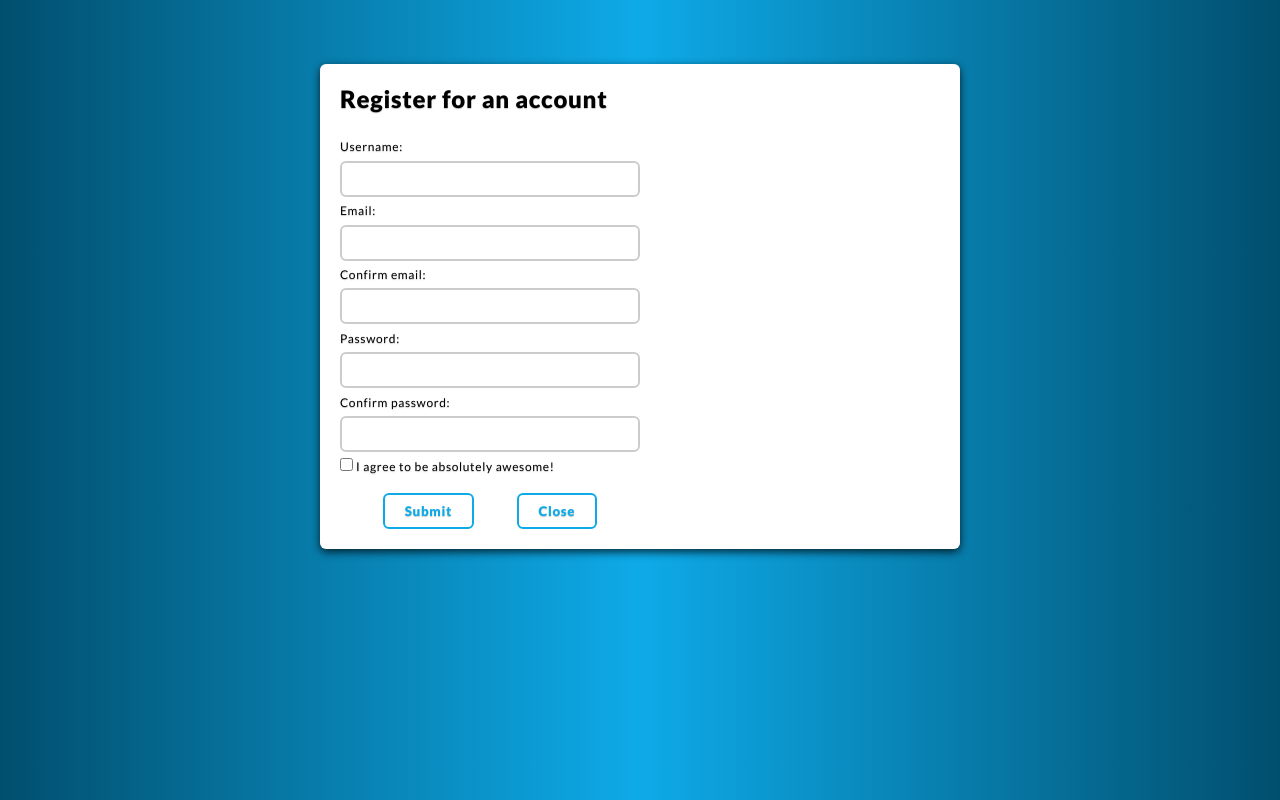
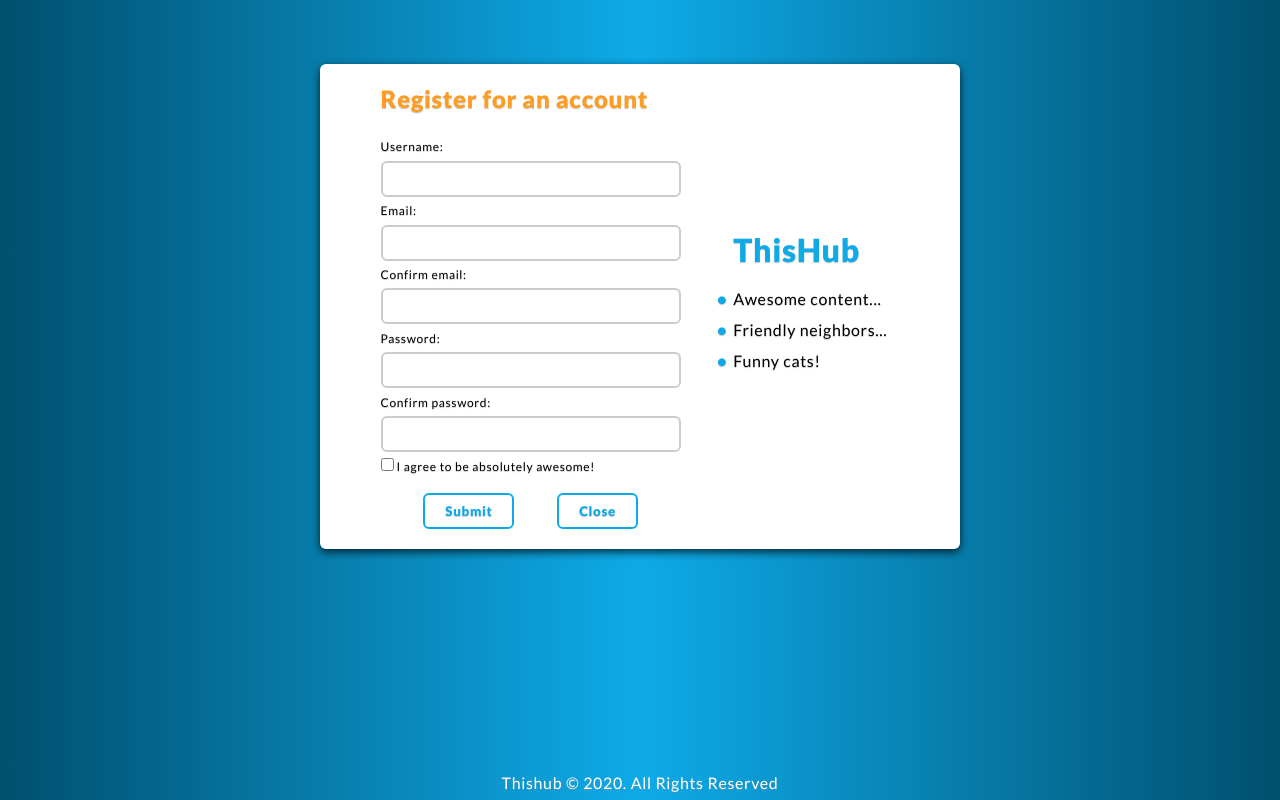
Before and after one commit to bcrowie/ThisHub, a React (Create React App) app in the folder client/: page /register in a window 1280 px wide. Built offline with nearby package versions, Linux system fonts and the light colour scheme.

Commit message:
Added function to truncate post preview

```diff
--- a/client/src/components/Nav/Login/Login.jsx
+++ b/client/src/components/Nav/Login/Login.jsx
@@ -36,7 +36,9 @@ const Login = (props) => {
           <button onClick={props.hideModal}>Close</button>
         </div>
       </form>
-      <Link to="/register">Register for an account!</Link>
+      <Link className="link" to="/register">
+        Register for an account!
+      </Link>
     </div>
   );
 };
--- a/client/src/components/Nav/Nav.jsx
+++ b/client/src/components/Nav/Nav.jsx
@@ -5,7 +5,7 @@ import { UserContext } from "../../App";
 import AccountMenu from "./AccountMenu/AccountMenu";
 import "./Nav.scss";
 
-const Nav = (props) => {
+const Nav = () => {
   const User = useContext(UserContext);
   const { showLogin, setShowLogin } = useContext(LoginContext);
 
@@ -14,7 +14,7 @@ const Nav = (props) => {
       <div id="nav" className="main-nav">
         <div className="nav-buttons">
           <Link id="logo" to="/">
-            Thishub
+            ThisHub
           </Link>
         </div>
         <div className="nav-buttons account">
--- a/client/src/components/Nav/Nav.scss
+++ b/client/src/components/Nav/Nav.scss
@@ -2,23 +2,34 @@
 
 .main-nav {
   @include nav-container;
+  align-items: center;
 
   .nav-buttons {
     margin: $spacing-large;
+
     #logo {
-      @include default-button;
-      color: $background-color;
-      background-color: $primary-color;
+      font-size: 1.5rem;
+      font-weight: 800;
+      color: $primary-color;
+      text-decoration: none;
+      transition: $default-transition;
+
+      &:hover {
+        color: $secondary-color;
+      }
     }
   }
+
   .nav-buttons .account-link {
     @include default-button;
     margin: auto $spacing-xlarge;
   }
+
   .register {
     @include default-button;
     background-color: $primary-color;
     color: $background-color;
+
     &:hover {
       background-color: $background-color;
       border: $thick-border $secondary-color;
--- a/client/src/components/Posts/Post/Post.jsx
+++ b/client/src/components/Posts/Post/Post.jsx
@@ -21,6 +21,16 @@ const Post = ({ key, data, deletePost, like, dislike }) => {
   const togglePostMenu = (e) => {
     e.stopPropagation();
     setShowMenu((showMenu) => !showMenu);
+  };
+
+  const truncateTitle = (content) => {
+    console.log(content.length);
+    if (content.length > 300) {
+      console.log(content.substring(0, 200));
+      return content.substring(0, 300).concat("...");
+    } else {
+      return content;
+    }
   };
 
   return (
@@ -48,7 +58,7 @@ const Post = ({ key, data, deletePost, like, dislike }) => {
         <Link to={`/posts/${data.id}`} className="post-title">
           {data.Title}
         </Link>
-        <pre className="post-preview">{data.Body}</pre>
+        <p className="post-preview">{truncateTitle(data.Body)}</p>
         <div className="post-links">
           <Link to={`/posts/${data.id}`} className="comments">
             Comments
--- a/client/src/components/Posts/Post/Post.scss
+++ b/client/src/components/Posts/Post/Post.scss
@@ -53,6 +53,8 @@
   .post-content {
     padding: $spacing-large;
     max-height: 400px;
+    max-width: 90%;
+    overflow-wrap: break-word;
 
     .post-info {
       display: flex;
@@ -64,13 +66,10 @@
         margin-right: $spacing-large;
       }
     }
+
     .post-preview {
       font-size: $medium-font;
-      max-height: 75%;
-      overflow: hidden;
       position: inherit;
-      text-overflow: ellipsis;
-      white-space: pre-wrap;
     }
 
     .post-title {
--- a/client/src/components/Posts/PostList.jsx
+++ b/client/src/components/Posts/PostList.jsx
@@ -18,9 +18,9 @@ const PostList = (props) => {
         <ul className="post-list">
           <NewPostField />
           <li key="0" className="no-post">
-            <p className="post-title">
+            <pre className="post-title">
               No posts here! <Link to="/new-post">Create one!</Link>
-            </p>
+            </pre>
           </li>
         </ul>
 
--- a/client/src/components/Posts/PostList.scss
+++ b/client/src/components/Posts/PostList.scss
@@ -3,12 +3,11 @@
 .posts {
   display: flex;
   flex-direction: row;
-  width: 100%;
 
   .post-list {
     list-style: none;
     margin: 0 $spacing-medium;
-    width: 100%;
+    width: 70%;
 
     .no-post {
       border: $thin-border;
--- a/client/src/components/Posts/PostView/PostView.scss
+++ b/client/src/components/Posts/PostView/PostView.scss
@@ -4,9 +4,11 @@
   @include default-container;
   border-radius: $border-radius;
   margin: 0 $spacing-medium;
+
   .comments {
     margin: $spacing-large;
   }
+
   .comments-list {
     list-style-type: none;
   }
--- a/client/src/components/Posts/Sidebar/Sidebar.scss
+++ b/client/src/components/Posts/Sidebar/Sidebar.scss
@@ -4,7 +4,7 @@
   align-items: flex-end;
   display: flex;
   flex-direction: column;
-  width: 30%;
+  width: 50%;
 
   .post-sidebar {
     @include sidebar-container;
--- a/client/src/components/Register/Register.jsx
+++ b/client/src/components/Register/Register.jsx
@@ -3,7 +3,7 @@ import { useHistory } from "react-router-dom";
 import { Users as Utils } from "../../utils/Users";
 import "./Register.scss";
 
-const Register = (props) => {
+const Register = () => {
   const [inputs, setInputs] = useState({});
   const [errors, setErrors] = useState({});
   const History = useHistory();
@@ -60,7 +60,16 @@ const Register = (props) => {
             <button onClick={() => History.push("/")}>Close</button>
           </div>
         </form>
+        <div className="greeting">
+          <h1>ThisHub</h1>
+          <ul>
+            <li>Awesome content...</li>
+            <li>Friendly neighbors...</li>
+            <li>Funny cats!</li>
+          </ul>
+        </div>
       </div>
+      <p className="trademark">Thishub © 2020. All Rights Reserved</p>
     </div>
   );
 };
--- a/client/src/components/Register/Register.scss
+++ b/client/src/components/Register/Register.scss
@@ -13,7 +13,34 @@
   margin: auto;
 
   .modal-content {
+    display: flex;
+    flex-direction: row;
     height: auto;
+
+    .greeting {
+      padding: $spacing-large;
+
+      h1 {
+        color: $primary-color;
+        padding-bottom: $spacing-xlarge;
+      }
+
+      ul {
+        list-style-type: none;
+
+        li {
+          padding-bottom: $spacing-large;
+        }
+        li::before {
+          content: "\2022";
+          color: $primary-color;
+          font-weight: bold;
+          display: inline-block;
+          width: 1em;
+          margin-left: -1em;
+        }
+      }
+    }
   }
 
   h2 {
@@ -25,6 +52,10 @@
     display: flex;
     flex-direction: column;
     width: 50%;
+
+    h2 {
+      color: $secondary-color;
+    }
 
     label {
       font-size: $small-font;
@@ -49,4 +80,15 @@
       @include error-message;
     }
   }
+
+  .trademark {
+    position: absolute;
+    bottom: 0;
+    background-color: transparent;
+    color: $background-color;
+    padding-bottom: $spacing-medium;
+    margin: auto;
+    width: 100%;
+    text-align: center;
+  }
 }
--- a/client/src/styles/variables.scss
+++ b/client/src/styles/variables.scss
@@ -34,7 +34,7 @@ $medium-font: 0.85rem;
 $large-font: 1rem;
 
 /* Transitions */
-$default-transition: 85ms ease-in;
+$default-transition: 85ms ease-in all;
 
 /* Mixins */
 @mixin controls($property) {
@@ -169,6 +169,15 @@ $default-transition: 85ms ease-in;
     position: fixed;
     right: 0;
     width: 50%;
+
+    .link {
+      color: $primary-color;
+      transition: $default-transition;
+
+      &:hover {
+        color: $secondary-color;
+      }
+    }
   }
 }
 
```
